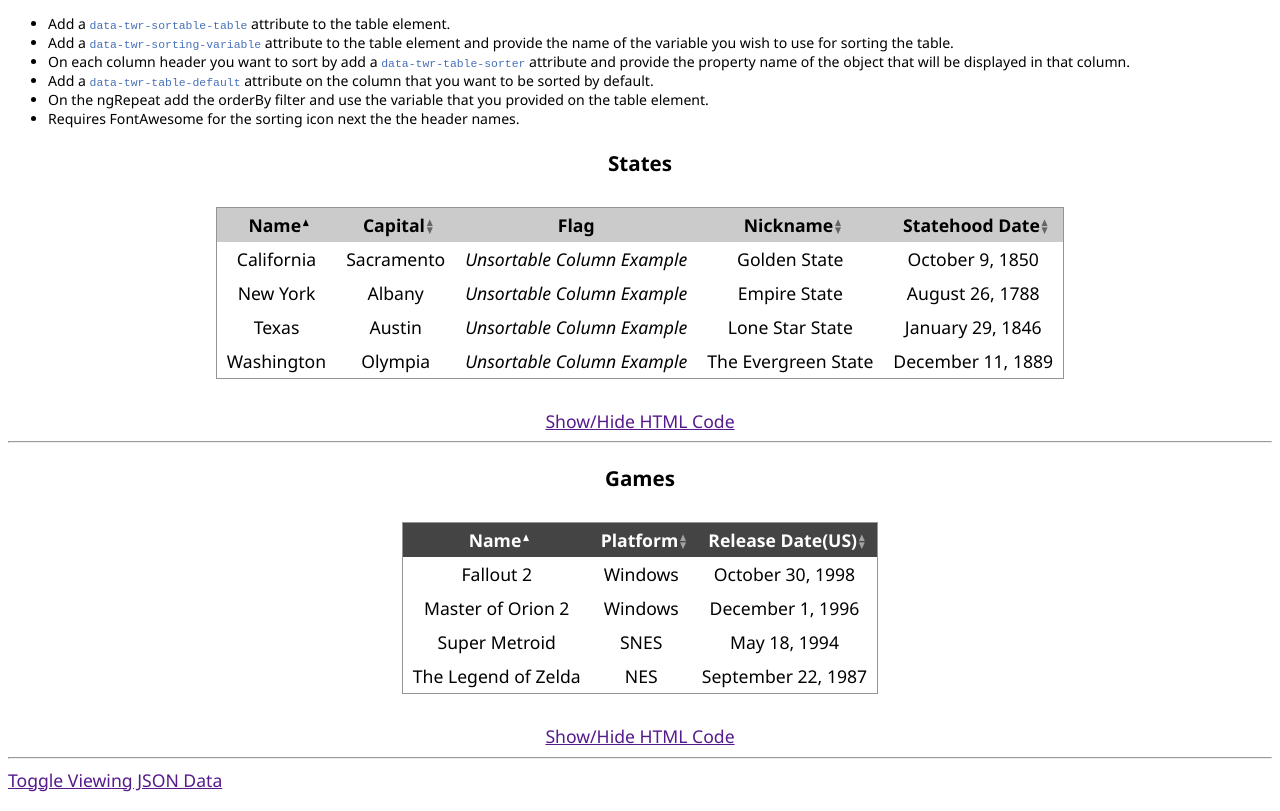
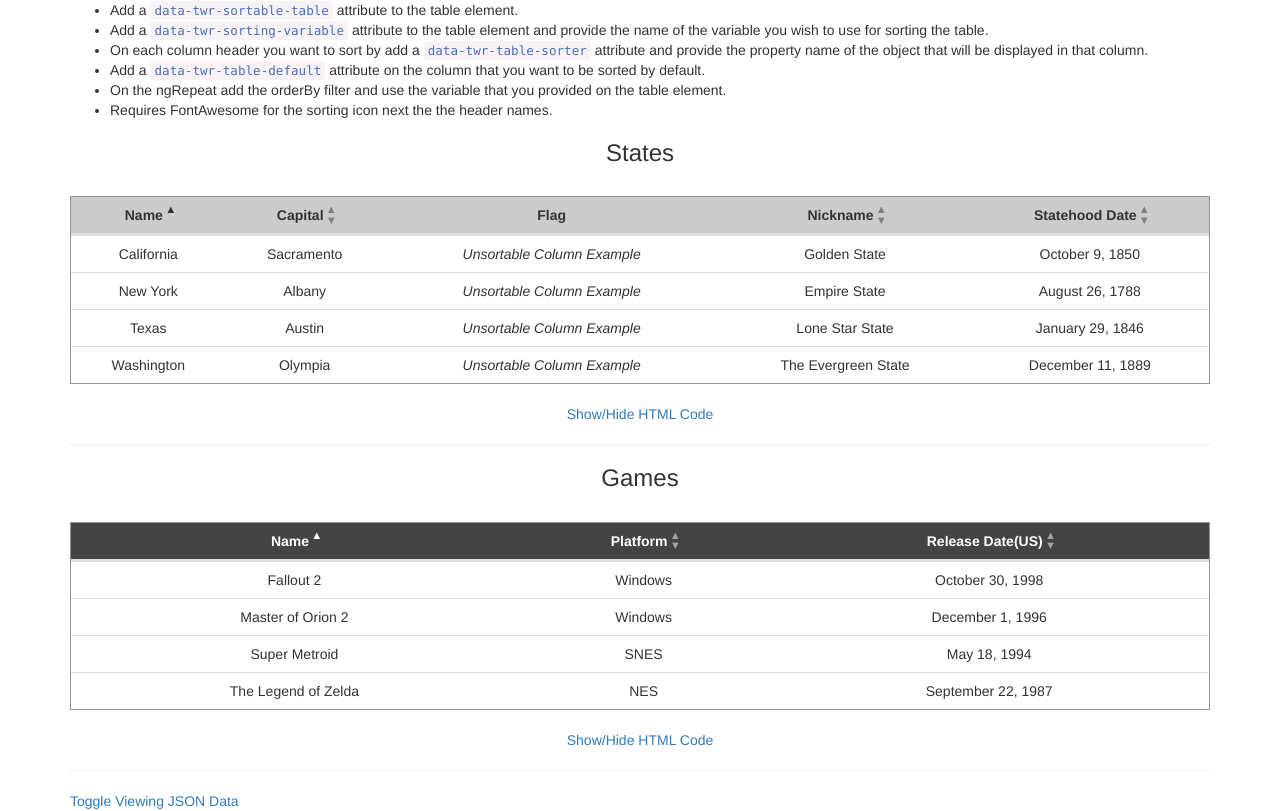
Before and after one commit to StrutTower/Tower-Sortable-Table, a website: page demo/index.html in a window 1280 px wide. Drawn offline with nearby package versions, Linux system fonts and the light colour scheme.

Commit message:
Fixed style of new sorting icons

```diff
--- a/bower.json
+++ b/bower.json
@@ -11,6 +11,7 @@
   },
   "ignore": [
     ".gitignore",
+    "demo",
     "demo/app.js",
     "demo/index.html"
   ],
--- a/demo/index.html
+++ b/demo/index.html
@@ -7,17 +7,11 @@
     <meta name="viewport" content="width=device-width, initial-scale=1">
     <meta name="description" content="" />
 
+    <link rel="stylesheet" href="https://maxcdn.bootstrapcdn.com/bootstrap/3.3.6/css/bootstrap.min.css" />
     <link rel="stylesheet" href="../dist/twrSortableTable.min.css" />
     <style>
-        body {
-            font-size:1.1em;
-            font-family:'Segoe UI', Tahoma, Geneva, Verdana, sans-serif;
-        }
         h3 {
             text-align:center;
-        }
-        ul {
-            font-size:0.8em;
         }
         .ng-cloak {
             display:none;
@@ -61,7 +55,7 @@
     </style>
 </head>
 <body data-ng-controller="tableSorterController as vm">
-
+    <main class="container">
         <ul>
             <li>
                 Add a <code>data-twr-sortable-table</code> attribute to the table element.
@@ -84,7 +78,7 @@
         </ul>
 
         <h3>States</h3>
-    <table data-twr-sortable-table data-twr-sorting-variable="vm.sorting.states">
+        <table class="table" data-twr-sortable-table data-twr-sorting-variable="vm.sorting.states">
             <thead>
                 <tr>
                     <th data-twr-table-sorter="name" data-twr-table-default>Name</th>
@@ -137,7 +131,7 @@
         <hr />
 
         <h3>Games</h3>
-    <table data-twr-sortable-table data-twr-sorting-variable="vm.sorting.games">
+        <table class="table" data-twr-sortable-table data-twr-sorting-variable="vm.sorting.games">
             <thead>
                 <tr style="background:#444;color:white;">
                     <th class="twr-table-sorter" data-twr-table-sorter="name" data-twr-table-default>Name</th>
@@ -186,11 +180,11 @@
 
         <div class="ng-cloak" data-ng-show="vm.settings.showJsonData">
             <pre>JSON data
-
 {{vm | json}}</pre>
         </div>
+    </main>
 
-    <script src="../bower_components/angular/angular.min.js"></script>
+    <script src="https://ajax.googleapis.com/ajax/libs/angularjs/1.5.5/angular.min.js"></script>
     <script src="../src/twrSortableTable.js"></script>
     <!--<script src="../dist/twrSortableTable.min.js"></script>-->
     <script src="app.js"></script>
--- a/src/twrSortableTable.scss
+++ b/src/twrSortableTable.scss
@@ -5,9 +5,10 @@ table[data-twr-sortable-table], table[twr-sortable-table] {
         position: relative;
 
         i.twr-sorter-icon {
-            font-size:0.5em;
+            font-size:0.8em;
             position:relative;
             margin:0 0.2em;
+            padding-right:0.4em;
 
             &:before, &:after {
                 position: absolute;
```
Also changed, not shown: README.md, dist/twrSortableTable.css, dist/twrSortableTable.min.css. Lines whose indentation alone changed are shown as unchanged.
